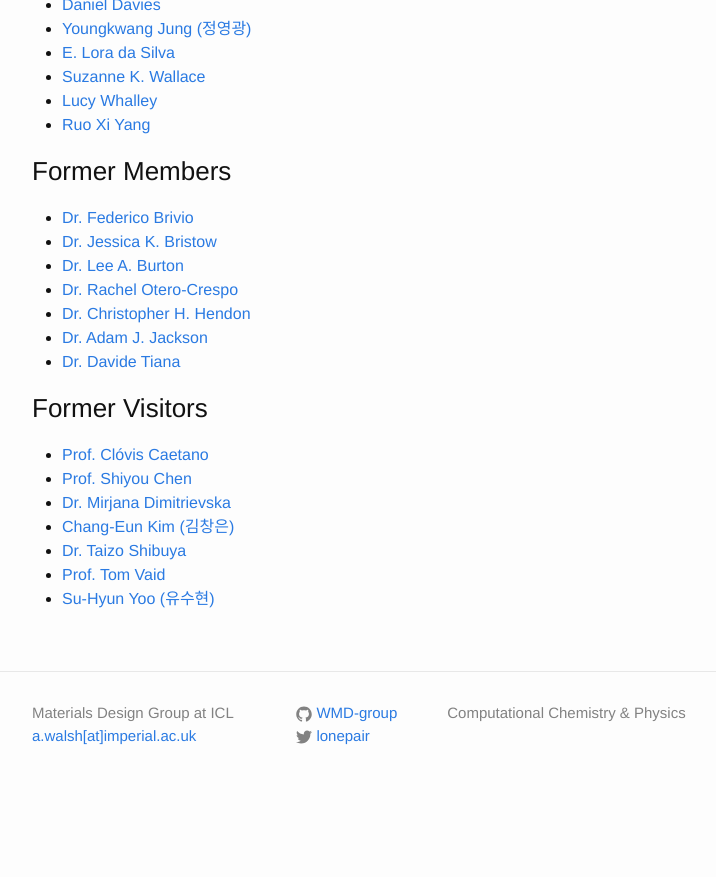
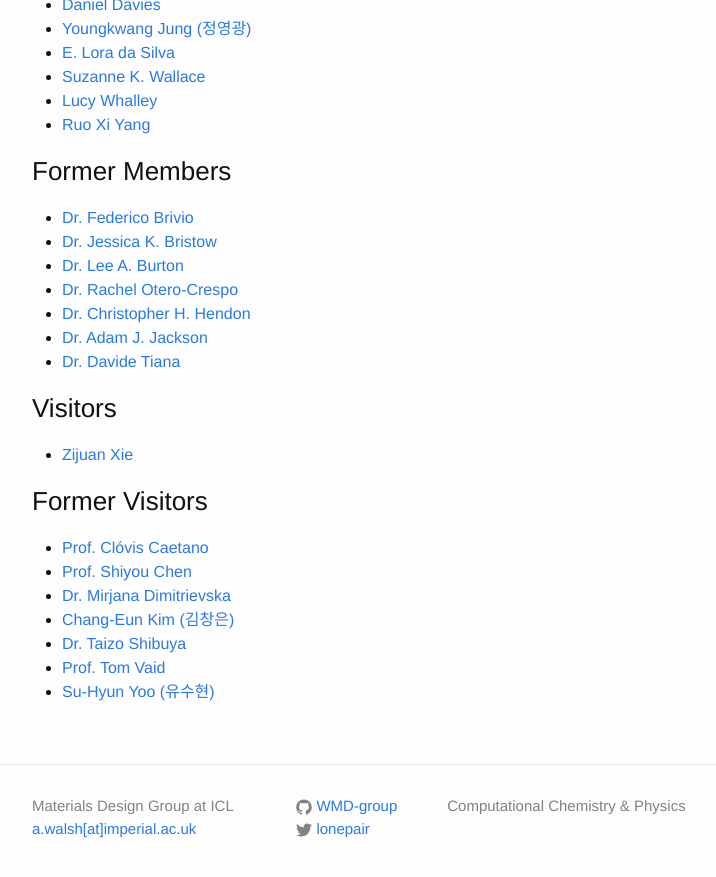
Before and after one commit to WMD-group/WMD-group.github.io, a Jekyll site: the page built from b_group.md, in a window 1280 px wide and 900 px high, scrolled down 1166 px. Shown: the top 877 px of the window, without its empty margins (238-954 px from the left). Built offline with Jekyll 4.4.1, drawn with Linux system fonts in a browser that asks for light colours; before the commit the page ends 1973 px from its top, so only the background shows below that.

Commit message:
Add Zijuan

```diff
--- a/b_group.md
+++ b/b_group.md
@@ -43,6 +43,9 @@ metal oxides, chalcogenides, halides, and metal-organic frameworks.
 - [Dr. Adam J. Jackson](https://scholar.google.co.uk/citations?user=0aWeSroAAAAJ&hl=en)
 - [Dr. Davide Tiana](https://scholar.google.co.uk/citations?user=4VjMg_cAAAAJ&hl=en)
 
+### Visitors
+- [Zijuan Xie](http://onlinelibrary.wiley.com/doi/10.1002/pssa.201600445/abstract)
+
 ### Former Visitors
 - [Prof. Clóvis Caetano](http://www.bv.fapesp.br/pt/pesquisador/34209/clovis-caetano/)
 - [Prof. Shiyou Chen](https://scholar.google.co.uk/citations?user=ZGmDGb0AAAAJ&hl=en)
```
